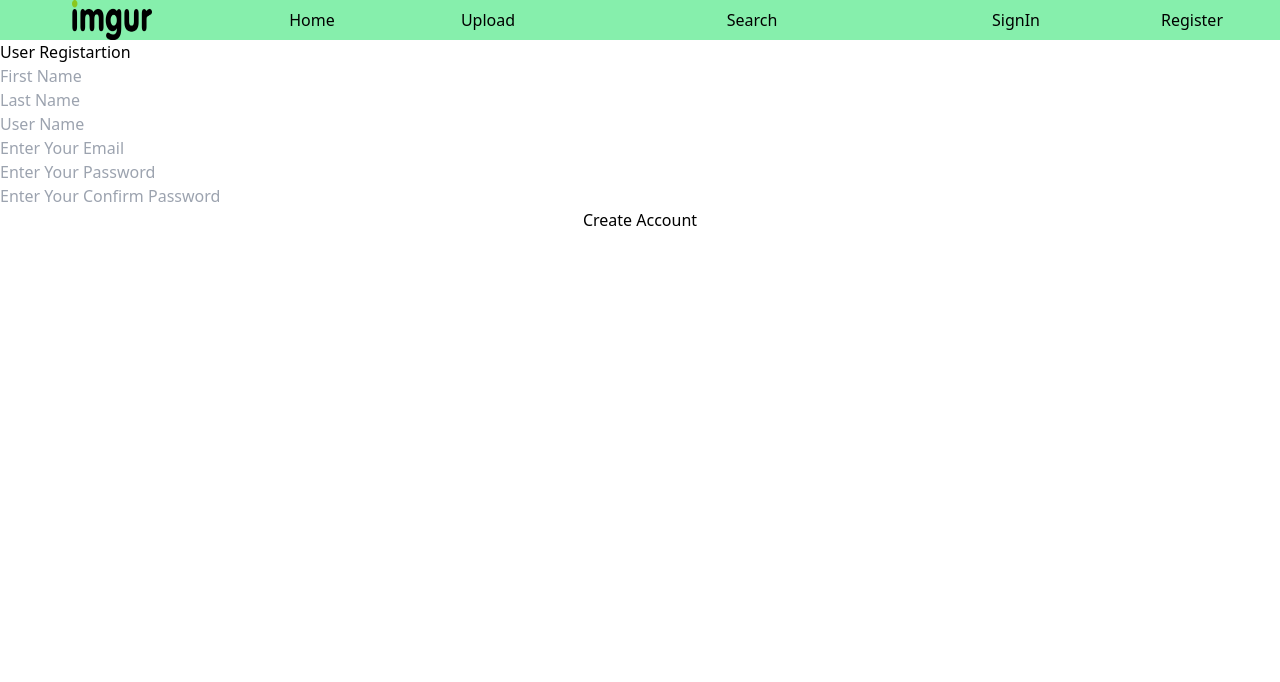
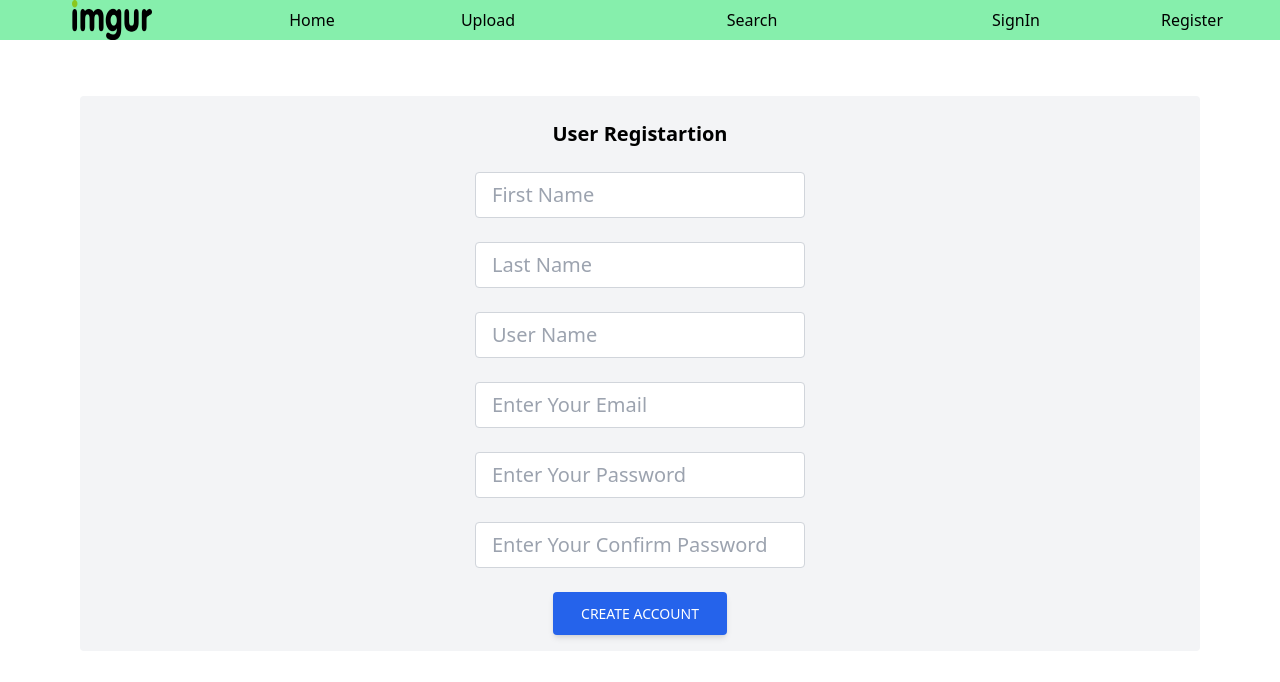
Before and after one commit to dbsmandal/Imgur-Frontend, a React (Create React App) app: page /signup in a window 1280 px wide. Shown: the top 682 px of the page. Built offline with nearby package versions, Linux system fonts and the light colour scheme.

Commit message:
upload image page

```diff
--- a/src/Component/Signin.js
+++ b/src/Component/Signin.js
@@ -20,9 +20,14 @@ function handleChange (e){
 
 }
   return (
-    <div>
-      <form onSubmit={(e)=>handleLogin(e)}>
+    <div className='  flex  place-items-center  flex-col  rounded bg-gray-100  mx-20 mt-20'>
+      <form onSubmit={(e)=>handleLogin(e)} className="flex flex-col  ">
+      <div class="mt-6 mb-6" >
+      <h1 className='flex place-content-center place-items-center text-xl font-bold'>User Log In</h1>
+        </div>
+        <div class="mb-6">
         <input
+        className='form-control block w-full px-4 py-2 text-xl font-normal text-gray-700 bg-white bg-clip-padding border border-solid border-gray-300 rounded transition ease-in-out m-0 focus:text-gray-700 focus:bg-white focus:border-blue-600 focus:outline-none'
         type="email"
         name='email'
         id='email'
@@ -31,7 +36,10 @@ function handleChange (e){
         placeholder="Enter Your Email"
         required
         autoComplete='on' />
+        </div>
+          <div class="mb-6">
           <input
+          className='form-control block w-full px-4 py-2 text-xl font-normal text-gray-700 bg-white bg-clip-padding border border-solid border-gray-300 rounded transition ease-in-out m-0 focus:text-gray-700 focus:bg-white focus:border-blue-600 focus:outline-none'
         type="password"
         name='password'
         id='password'
@@ -40,7 +48,12 @@ function handleChange (e){
         placeholder="Enter Your Password"
         required
         autoComplete='on' />
-        <button type='submit' >Sign In</button>
+        </div>
+          <div class="grid place-content-center mb-12">
+        <button
+        className='inline-block px-7 py-3 bg-blue-600 text-white font-medium text-sm leading-snug uppercase rounded shadow-md hover:bg-blue-700 hover:shadow-lg focus:bg-blue-700 focus:shadow-lg focus:outline-none focus:ring-0 active:bg-blue-800 active:shadow-lg transition duration-150 ease-in-out'
+         type='submit' >Sign In</button>
+        </div>
 
       </form>
     </div>
--- a/src/Component/Signup.js
+++ b/src/Component/Signup.js
@@ -2,35 +2,39 @@ import React, { useState } from 'react';
 
 
 const Signup = () => {
-  const [user,setUser]=useState({
-    firstName:"",
-    lastName:"",
-    userName:"",
-    email:"",
-    password:"",
-    cpassword:""
+  const [user, setUser] = useState({
+    firstName: "",
+    lastName: "",
+    userName: "",
+    email: "",
+    password: "",
+    cpassword: ""
   })
 
 
-  function handleChange (e){
+  function handleChange(e) {
     const newUser = { ...user }
     newUser[e.target.id] = e.target.value;
     setUser(newUser);
-        console.log("onchange",newUser)
+    console.log("onchange", newUser)
   }
-  function handleRegister(e){
+  function handleRegister(e) {
     e.preventDefault();
 
-    console.log("handle register",user)
+    console.log("handle register", user)
 
   }
 
 
   return (
-    <div>
-      <form onSubmit={(e)=>handleRegister(e)} className="flex flex-col">
-        <h1>User Registartion</h1>
+    <div className='  flex  place-items-center flex-col  rounded bg-gray-100  mx-20 mt-14 '>
+      <form onSubmit={(e) => handleRegister(e)} className="flex flex-col  ">
+        <div class="mt-6 mb-6" >
+          <h1 className='flex place-content-center place-items-center text-xl font-bold'>User Registartion</h1>
+        </div>
+        <div class="mb-6">
           <input
+            className='form-control block w-full px-4 py-2 text-xl font-normal text-gray-700 bg-white bg-clip-padding border border-solid border-gray-300 rounded transition ease-in-out m-0 focus:text-gray-700 focus:bg-white focus:border-blue-600 focus:outline-none'
             type="text"
             id='firstName'
             name='firstName'
@@ -38,40 +42,61 @@ const Signup = () => {
             onChange={(e) => handleChange(e)}
             placeholder='First Name'
             required
-          autoComplete='on'/>
+            autoComplete='on' />
+
+        </div>
+        <div class="mb-6">
+
           <input
+            className='form-control block w-full px-4 py-2 text-xl font-normal text-gray-700 bg-white bg-clip-padding border border-solid border-gray-300 rounded transition ease-in-out m-0 focus:text-gray-700 focus:bg-white focus:border-blue-600 focus:outline-none'
             type="text"
             id='lastName'
             name='lastName'
             value={user.lastName}
             onChange={(e) => handleChange(e)}
             placeholder='Last Name'
-          required  autoComplete='on' />
+            required autoComplete='on' />
+        </div>
+        <div class="mb-6">
+
           <input
+            className='form-control block w-full px-4 py-2 text-xl font-normal text-gray-700 bg-white bg-clip-padding border border-solid border-gray-300 rounded transition ease-in-out m-0 focus:text-gray-700 focus:bg-white focus:border-blue-600 focus:outline-none'
             type="text"
             id='userName'
             name='userName'
             value={user.userName}
             onChange={(e) => handleChange(e)}
             placeholder='User Name'
-          required  autoComplete='on' />
+            required autoComplete='on' />
+        </div>
+        <div class="mb-6">
+
           <input
+            className='form-control block w-full px-4 py-2 text-xl font-normal text-gray-700 bg-white bg-clip-padding border border-solid border-gray-300 rounded transition ease-in-out m-0 focus:text-gray-700 focus:bg-white focus:border-blue-600 focus:outline-none'
             type="email"
             id='email'
             name='email'
             value={user.email}
             onChange={(e) => handleChange(e)}
             placeholder='Enter Your Email '
-          required  autoComplete='on' />
+            required autoComplete='on' />
+        </div>
+        <div class="mb-6">
+
           <input
+            className='form-control block w-full px-4 py-2 text-xl font-normal text-gray-700 bg-white bg-clip-padding border border-solid border-gray-300 rounded transition ease-in-out m-0 focus:text-gray-700 focus:bg-white focus:border-blue-600 focus:outline-none'
             type="password"
             id='password'
             name='password'
             value={user.password}
             onChange={(e) => handleChange(e)}
             placeholder='Enter Your Password'
-          required  autoComplete='on' />
+            required autoComplete='on' />
+        </div>
+        <div class="mb-6">
+
           <input
+            className='form-control block w-full px-4 py-2 text-xl font-normal text-gray-700 bg-white bg-clip-padding border border-solid border-gray-300 rounded transition ease-in-out m-0 focus:text-gray-700 focus:bg-white focus:border-blue-600 focus:outline-none'
             type="password"
             id='cpassword'
             name='cpassword'
@@ -80,9 +105,11 @@ const Signup = () => {
             placeholder='Enter Your Confirm Password'
             required
             autoComplete='on' />
+        </div>
+        <div className='grid place-content-center mb-4'>
+          <button className='inline-block px-7 py-3 bg-blue-600 text-white font-medium text-sm leading-snug uppercase rounded shadow-md hover:bg-blue-700 hover:shadow-lg focus:bg-blue-700 focus:shadow-lg focus:outline-none focus:ring-0 active:bg-blue-800 active:shadow-lg transition duration-150 ease-in-out' type='submit'>Create Account</button>
 
-        <button  type='submit'>Create Account</button>
-
+        </div>
       </form>
     </div>
   )
--- a/src/Component/Upload.js
+++ b/src/Component/Upload.js
@@ -20,26 +20,35 @@ const Upload = () => {
     console.log("urlsubmit", source)
   }
   return (
-    <div>
+    <div className='flex  place-items-center flex-col  rounded bg-gray-100  mx-20 mt-20 '>
       {source ? (
+          <div class="grid place-content-center mt-12">
+
         <img
-          className='h-20 w-20'
+          className='h-40 w-40 rounded'
           src={source}
           alt="preview" />
+
+          </div>
       ) :
-        <div className="w-full m-auto p-6 text-lg text-purple-900 border-2 rounded-md  overflow-auto">{source || "No Image Selected"}</div>
+        <div class="grid place-content-center mt-12">
+          <div className="w-full m-auto p-6 text-lg text-purple-900 border-2 rounded-md  overflow-auto">{source || "No Image Selected"}</div></div>
       }
-      <form onSubmit={(e) => handleUploadImage(e)}>
+      <form onSubmit={(e) => handleUploadImage(e)} className="flex  place-items-center flex-col  rounded bg-gray-100  mx-20 mt-20 ">
+      <div class="grid place-content-center mb-12">
 
         <input
+        className='w-full m-auto p-6 text-lg text-purple-900 border-2 rounded-md  overflow-auto'
           type="file"
           name="image"
           id="image"
           accept='png,jpg,svg'
           ref={inputRef}
           onChange={(e) => handleChange(e)} />
-
-        <button type='submit'> Upload Image</button>
+       </div>
+  <div class="grid place-content-center mb-12">
+        <button  className='inline-block px-7 py-3 bg-blue-600 text-white font-medium text-sm leading-snug uppercase rounded shadow-md hover:bg-blue-700 hover:shadow-lg focus:bg-blue-700 focus:shadow-lg focus:outline-none focus:ring-0 active:bg-blue-800 active:shadow-lg transition duration-150 ease-in-out' type='submit'> Upload Image</button>
+        </div>
       </form>
 
     </div>
```
Lines whose indentation alone changed are shown as unchanged.
